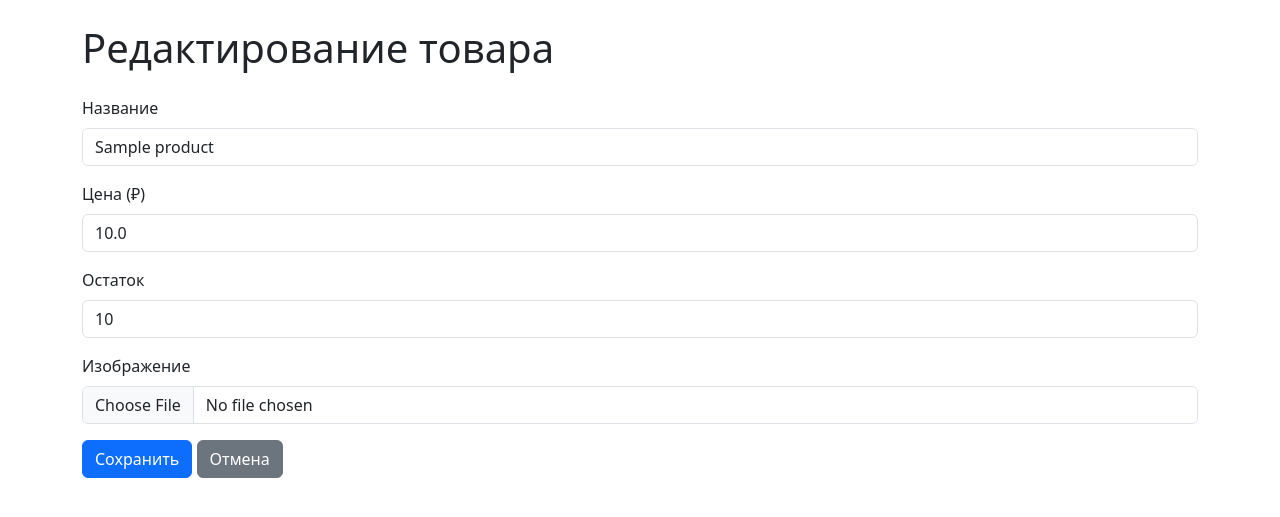
After one commit to Syrkery/Order_and_product_management_system, a Flask app: page /edit/1 in a window 1280 px wide. The commit adds this page. Shown: the top 517 px of the page. Run offline with Flask 3, Linux system fonts and the light colour scheme; tables that the repository leaves empty hold one stand-in row (values such as "Sample post").

Commit message:
editing products

```diff
--- a/app.py
+++ b/app.py
@@ -53,6 +53,32 @@ def add_product():
     return render_template('add_product.html')
 
 
+@app.route('/edit/<int:product_id>', methods=['GET', 'POST'])
+def edit_product(product_id):
+    db = get_db()
+    product = db.execute('SELECT * FROM Products WHERE id = ?', (product_id,)).fetchone()
+
+    if request.method == 'POST':
+        name = request.form['name']
+        price = request.form['price']
+        stock = request.form['stock']
+        image_file = request.files.get('image')
+        image_filename = product['image']
+
+        if image_file and image_file.filename:
+            filename = secure_filename(image_file.filename)
+            image_path = os.path.join(app.config['UPLOAD_FOLDER'], filename)
+            image_file.save(image_path)
+            image_filename = filename
+
+        db.execute('UPDATE Products SET name = ?, price = ?, stock = ?, image = ? WHERE id = ?',
+                   (name, price, stock, image_filename, product_id))
+        db.commit()
+        return redirect(url_for('index'))
+
+    return render_template('edit_product.html', product=product)
+
+
 @app.route('/delete/<int:product_id>', methods=['POST'])
 def delete_product(product_id):
     db = get_db()
--- /dev/null
+++ b/templates/edit_product.html
@@ -0,0 +1,36 @@
+<!doctype html>
+<html lang="ru">
+<head>
+    <meta charset="UTF-8">
+    <title>Редактировать товар</title>
+    <link rel="stylesheet" href="https://cdn.jsdelivr.net/npm/bootstrap@5.3.0/dist/css/bootstrap.min.css">
+</head>
+<body class="container mt-4">
+    <h1 class="mb-4">Редактирование товара</h1>
+    <form method="post" enctype="multipart/form-data">
+        <div class="mb-3">
+            <label class="form-label">Название</label>
+            <input type="text" name="name" class="form-control" value="{{ product.name }}" required>
+        </div>
+        <div class="mb-3">
+            <label class="form-label">Цена (₽)</label>
+            <input type="number" name="price" class="form-control" step="0.01" value="{{ product.price }}" required>
+        </div>
+        <div class="mb-3">
+            <label class="form-label">Остаток</label>
+            <input type="number" name="stock" class="form-control" value="{{ product.stock }}" required>
+        </div>
+        <div class="mb-3">
+            <label class="form-label">Изображение</label>
+            {% if product.image %}
+                <div class="mb-2">
+                    <img src="{{ url_for('static', filename='uploads/' ~ product.image) }}" width="150">
+                </div>
+            {% endif %}
+            <input type="file" name="image" class="form-control">
+        </div>
+        <button type="submit" class="btn btn-primary">Сохранить</button>
+        <a href="{{ url_for('index') }}" class="btn btn-secondary">Отмена</a>
+    </form>
+</body>
+</html>
```
Also changed, not shown: templates/index.html (+11 -3 lines).
